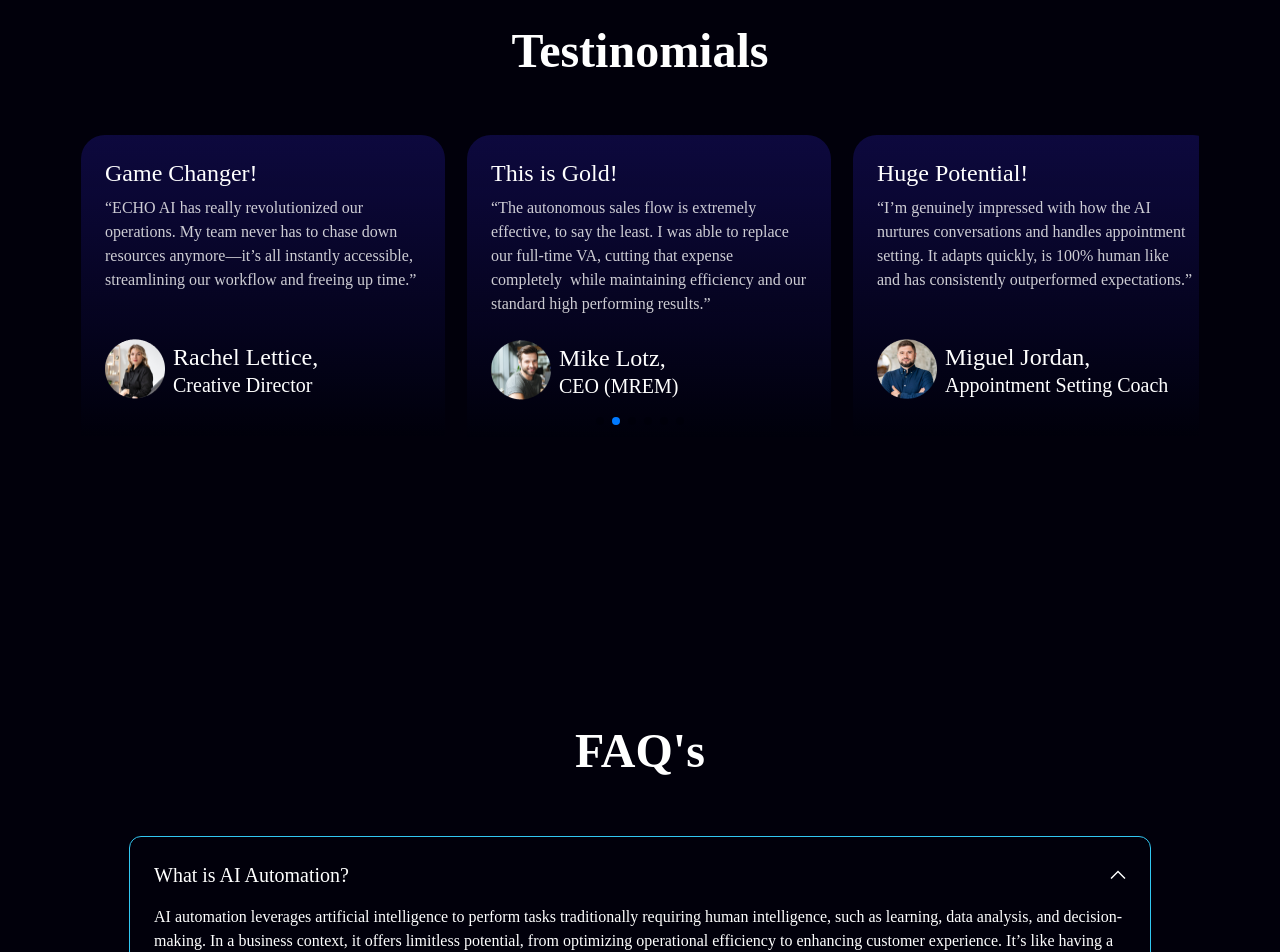
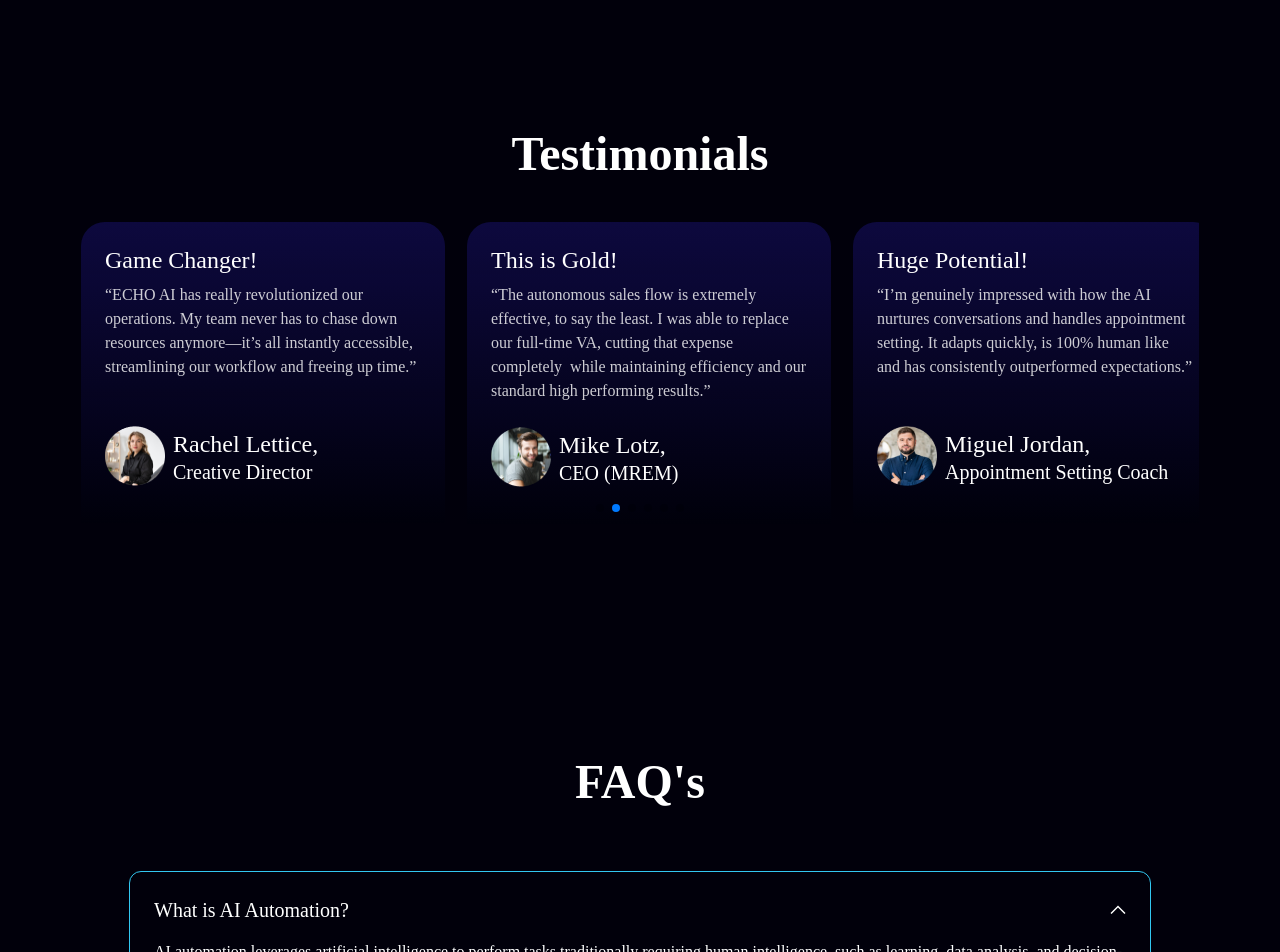
Before and after one commit to mohitgoyat525/echo-ai, a React (Create React App) app: page / in a window 1280 px wide. Shown: the part 1060-2012 px from the top of the page. Built offline with nearby package versions, Linux system fonts and the light colour scheme.

Commit message:
add-changes

```diff
--- a/src/common/Footer.jsx
+++ b/src/common/Footer.jsx
@@ -9,7 +9,7 @@ const Footer = () => {
       <div className="bg-dark-blue px-5 pt-[356px] max-xl:pt-[300px] max-lg:pt-[200px] max-md:pt-[150px] -mt-1 max-sm:pt-[96px]">
         <div className="max-w-[1140px] mx-auto flex justify-between max-sm:flex-col max-sm:justify-center max-sm:items-center max-sm:gap-10">
           <a href="/">
-            <img className="max-w-[150px]" src='/assets/images/png/footer-logo.png' alt="footerLogo" />
+            <img className="max-w-[150px] max-md:max-w-32" src='/assets/images/png/footer-logo.png' alt="footerLogo" />
           </a>
           <div className="flex flex-col gap-3.5">
             <p className="text-base leading-[20px] max-sm:leading-[16px] max-sm:text-center text-white">
@@ -18,7 +18,7 @@ const Footer = () => {
             {FOOTER_LIST.map((item, index) => (
               <a
                 key={index}
-                className="text-base leading-[20px] max-sm:text-sm max-sm:leading-[16px] text-light-pink hover:text-sky-blue cursor-pointer max-sm:text-center"
+                className="text-base leading-[20px] max-sm:text-sm max-sm:leading-[16px] opacity-80 text-white  hover:text-sky-blue cursor-pointer max-sm:text-center"
                 href="/"
               >
                 {item}
@@ -30,7 +30,7 @@ const Footer = () => {
               Send Us An E-mail
             </p>
             <a
-              className="text-base leading-[20px] max-sm:leading-[16px] text-light-pink max-sm:text-center hover:text-sky-blue cursor-pointer"
+              className="text-base leading-[20px] max-sm:leading-[16px] text-white opacity-80 max-sm:text-center hover:text-sky-blue cursor-pointer"
               href="mailto:info@echoai.ai"
             >
               info@echoai.ai
--- a/src/common/Header.jsx
+++ b/src/common/Header.jsx
@@ -24,7 +24,7 @@ const Header = () => {
         <img
           src="/assets/images/png/logo.png"
           alt="logo"
-          className="w-full max-w-[192px]"
+          className="w-full max-w-[192px] max-xl:max-w-[160px]"
         />
       </a>
 
--- a/src/components/CustomFaq.jsx
+++ b/src/components/CustomFaq.jsx
@@ -1,6 +1,7 @@
 import React, { useState } from 'react'
 import { FaqArrow } from '../utils/icons';
 import { FAQ_DATA_LIST } from '../utils/helper';
+import CustomHeading from '../common/CustomHeading';
 
 const CustomFaq = () => {
       const [active, setActive] = useState(0);
@@ -8,10 +9,10 @@ const CustomFaq = () => {
         setActive(active === index ? null : index);
       };
   return (
-    <div className="container pt-[210px] max-xl:py-[170px] max-lg:py-24 max-md:py-14">
-      <h2 className="text-white text-center text-[48px] font-semibold leading-[57.6px] py-[56px]">
-        FAQ's
-      </h2>
+    <div className="container pt-[210px] max-xl:pt-[170px] max-lg:pt-24 max-md:pt-14 max-sm:pt-10">
+      <div className='pb-[60px] max-lg:pb-10'>
+        <CustomHeading sectionHeading="FAQ's" />
+        </div>
       <div className="max-w-[1022px] flex flex-col gap-6 mx-auto">
         {FAQ_DATA_LIST.map((item, index) => (
           <div
--- a/src/components/Hero.jsx
+++ b/src/components/Hero.jsx
@@ -4,7 +4,7 @@ import CustomBtn from '../common/CustomBtn';
 
 const Hero = () => {
   return (
-    <div className="bg-cover bg-no-repeat bg-center bg-hero-bg bg-black h-[840px] max-xl:h-full max-xl:justify-center relative">
+    <div className="bg-cover bg-no-repeat bg-center bg-hero-bg  h-[840px] max-xl:h-full max-xl:justify-center relative">
       <div className=" container">
         <Header />
       </div>
@@ -23,7 +23,7 @@ const Hero = () => {
               Next Gen AI Automation to Scale Your Business.
             </p>
             <div className="flex items-center justify-center">
-              <CustomBtn btnText="Book A Call Now!"  myClass='min-w-[230px] py-[19.5px] mt-6'/>
+              <CustomBtn btnText="Book A Call Now!"  myClass='min-w-[230px] py-[19.5px] mt-6 max-md:min-w-[190px]'/>
             </div>
           </div>
           <div className="w-4/12 max-lg:w-full">
--- a/src/components/Projects.jsx
+++ b/src/components/Projects.jsx
@@ -1,5 +1,5 @@
 import React from 'react'
-import { PROJECTS_LIST, RESULTS_AI_LIST } from '../utils/helper';
+import { RESULTS_LIST } from '../utils/helper';
 import CustomHeading from '../common/CustomHeading';
 
 const Projects = () => {
@@ -7,7 +7,7 @@ const Projects = () => {
       <div className="pt-[56px] max-lg:pt-10 max-md:pt-8">
         <div className="max-w-[1138px] mx-auto">
           <div className="flex max-lg:flex-wrap justify-center gap-y-10 max-md:gap-[30px]">
-            {RESULTS_AI_LIST.map((item, index) => (
+            {RESULTS_LIST.map((item, index) => (
               <div
                 className={`w-4/12 max-lg:w-1/2 max-md:w-full justify-center flex max-md:pr-0 pr-[17px] border-r-liner border-solid   ${
                   index === 1
--- a/src/components/Testinomials.jsx
+++ b/src/components/Testinomials.jsx
@@ -5,13 +5,12 @@ import "swiper/css/pagination";
 import "swiper/css/autoplay";
 import { Pagination, Autoplay } from "swiper/modules";
 import { TESTINOMIALS_LIST } from "../utils/helper";
+import CustomHeading from "../common/CustomHeading";
 
 const Testinomials = () => {
   return (
-    <div className="max-w-[1150px] mx-auto p-4">
-      <h2 className="text-white text-center text-[48px] font-semibold leading-[57.6px] py-[56px] ">
-        Testinomials
-      </h2>
+    <div className="max-w-[1150px] mx-auto p-4 pt-[175px] max-lg:pt-32 max-md:pt-20 max-sm:pt-10">
+     <CustomHeading sectionHeading="Testimonials" customClass='pb-10'/>
       <Swiper
         slidesPerView={3}
         spaceBetween={30}
@@ -27,11 +26,11 @@ const Testinomials = () => {
         breakpoints={{
           320: {
             slidesPerView: 1,
-            spaceBetween: 10,
+            spaceBetween: 30,
           },
           768: {
             slidesPerView: 2,
-            spaceBetween: 20,
+            spaceBetween: 30,
           },
           1024: {
             slidesPerView: 2,
@@ -46,12 +45,12 @@ const Testinomials = () => {
       >
         {TESTINOMIALS_LIST.map((obj, i) => (
           <SwiperSlide key={i}>
-            <div className="w-full min-w-[364px] slider-bg-color rounded-t-3xl pt-6 px-6 pb-10">
+            <div className="w-full min-w-[364px] max-sm:min-w-[320px] slider-bg-color rounded-t-3xl pt-6 px-6 pb-10">
               <h3 className="text-white text-2xl font-medium leading-[28.8px]">
                 {obj.heading}
               </h3>
               <p
-                className={`text-white text-base font-normal leading-6 opacity-80 pt-2 max-md:max-w-none ${
+                className={`text-white text-base font-normal leading-6 opacity-80 pt-2 max-xl:max-w-none ${
                   i === 1 ? "max-w-[325px]" : "max-w-[316px]"
                 }`}
               >
@@ -64,10 +63,10 @@ const Testinomials = () => {
               >
                 <img src={obj.user} alt="user" className="w-[60px] h-[60px]" />
                 <div className="flex flex-col">
-                  <p className="text-white text-start font-medium text-2xl">
+                  <p className="text-white text-start font-medium text-2xl max-sm:text-xl">
                     {obj.useName}
                   </p>
-                  <p className="text-white font-medium text-xl leading-6">
+                  <p className="text-white font-medium text-xl leading-6 max-sm:text-base">
                     {obj.userDesignation}
                   </p>
                 </div>
--- a/src/index.css
+++ b/src/index.css
@@ -14,11 +14,6 @@ body{
 
 }
 
-.border-right{
-    border-right: 1px solid !important;
-border-image-source: linear-gradient(180deg, rgba(255, 255, 255, 0.5) 0%, rgba(255, 255, 255, 0) 100%) !important;
-}
-
 .slider-bg-color{
     background: linear-gradient(180deg, rgba(59, 40, 246, 0.22) 0%, rgba(59, 40, 246, 0) 100%);
 }
--- a/src/utils/helper.js
+++ b/src/utils/helper.js
@@ -120,7 +120,7 @@ export const FOOTER_LIST = [
   "FAQs",
 ];
 
-export const RESULTS_AI_LIST = [
+export const RESULTS_LIST = [
   {
     heading: "99%",
     subHeading: "Of all businesses see results with AI",
--- a/tailwind.config.js
+++ b/tailwind.config.js
@@ -18,8 +18,6 @@ module.exports = {
       },
         colors: {
         'sky-blue': '#32C7F1',
-        'dark-blue'  : '#01000B',
-        'light-pink' : '#B3B2B6'
       }
     },
   },
```
